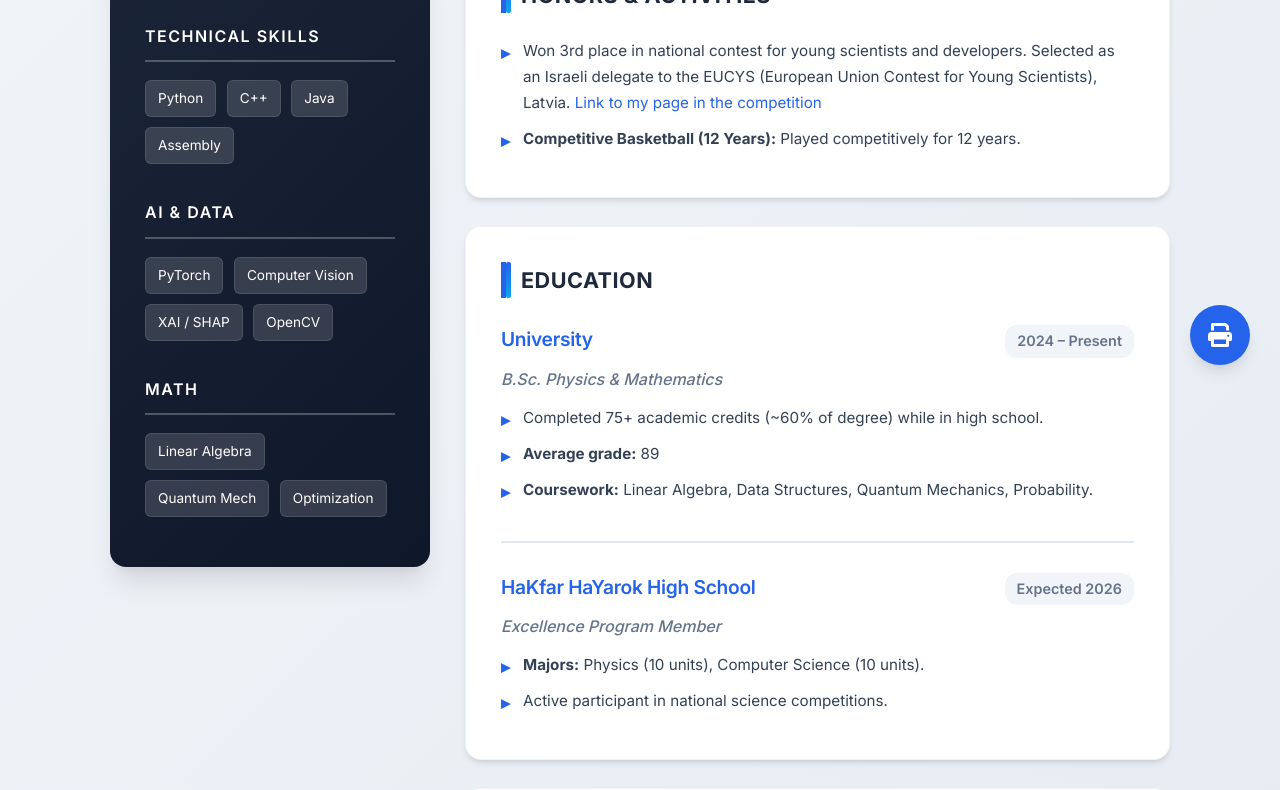
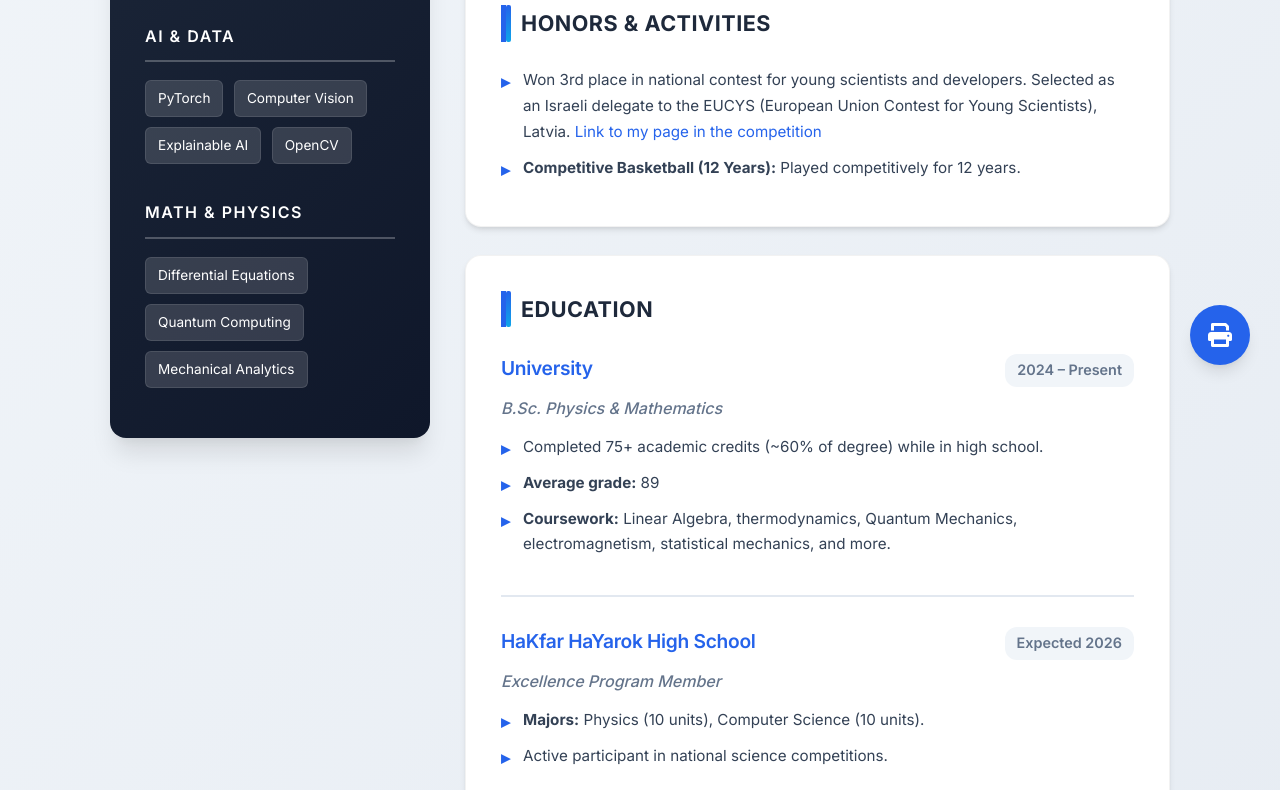
Before and after one commit to avivo8/avivsolan_cv, a plain HTML site: page index.html in a window 1280 px wide. Shown: the part 405-1195 px from the top of the page. Drawn offline with Linux system fonts and the light colour scheme.

Commit message:
Fix missing skills-section wrapper and capitalization issues

```diff
--- a/index.html
+++ b/index.html
@@ -19,7 +19,7 @@
         <h2>Physics & Math Undergrad<br>AI Researcher</h2>
 
         <div class="contact-info">
-            <div><i class="fas fa-map-marker-alt"></i> Israel | 🇺🇸 U.S. Citizen</div>
+            <div><i class="fas fa-map-marker-alt"></i> Israel | U.S. Citizen</div>
             <div><i class="fas fa-phone"></i> +972-58-643-4769</div>
             <div><i class="fas fa-envelope"></i> avivsolan@gmail.com</div>
             <div><i class="fab fa-linkedin"></i> <a href="https://www.linkedin.com/in/aviv-solan-003446399/" target="_blank" rel="noopener noreferrer">LinkedIn Profile</a></div>
@@ -27,27 +27,19 @@
         </div>
 
         <div class="skills-section">
-            <h3>Technical Skills</h3>
-            <div class="skill-group">
-                <span class="skill-tag">Python</span>
-                <span class="skill-tag">C++</span>
-                <span class="skill-tag">Java</span>
-                <span class="skill-tag">Assembly</span>
-            </div>
-
             <h3>AI & Data</h3>
             <div class="skill-group">
                 <span class="skill-tag">PyTorch</span>
                 <span class="skill-tag">Computer Vision</span>
-                <span class="skill-tag">XAI / SHAP</span>
+                <span class="skill-tag">Explainable AI</span>
                 <span class="skill-tag">OpenCV</span>
             </div>
 
-            <h3>Math</h3>
+            <h3>Math & Physics</h3>
             <div>
-                <span class="skill-tag">Linear Algebra</span>
-                <span class="skill-tag">Quantum Mech</span>
-                <span class="skill-tag">Optimization</span>
+                <span class="skill-tag">Differential Equations</span>
+                <span class="skill-tag">Quantum Computing</span>
+                <span class="skill-tag">Mechanical Analytics</span>
             </div>
         </div>
     </aside>
@@ -57,7 +49,7 @@
         <section>
             <div class="section-title">Profile</div>
             <p>
-                A Physics and Mathematics undergraduate with a solid foundation in deep learning and computer vision. Currently completing a B.Sc. alongside high school studies, with 60% of the degree completed and an 88.5 GPA. Experience includes research work and participation in national and international competitions, including selection as an EUCYS delegate and receipt of national awards.            </p>
+                A Physics and Mathematics undergraduate with a solid foundation in deep learning and computer vision. Currently completing a B.Sc. alongside high school studies, with 60% of the degree completed and an 88.5 GPA. Experience includes research work and participation in national and international competitions, including selection as an EUCYS delegate and receipt of national awards. Participated in FIRST Robotics.</p>
         </section>
 
         <section>
@@ -81,7 +73,7 @@
                 <ul>
                     <li>Completed 75+ academic credits (~60% of degree) while in high school.</li>
                     <li><strong>Average grade:</strong> 89</li>
-                    <li><strong>Coursework:</strong> Linear Algebra, Data Structures, Quantum Mechanics, Probability.</li>
+                    <li><strong>Coursework:</strong> Linear Algebra, thermodynamics, Quantum Mechanics, electromagnetism, statistical mechanics, and more.</li>
                 </ul>
             </div>
 
```
